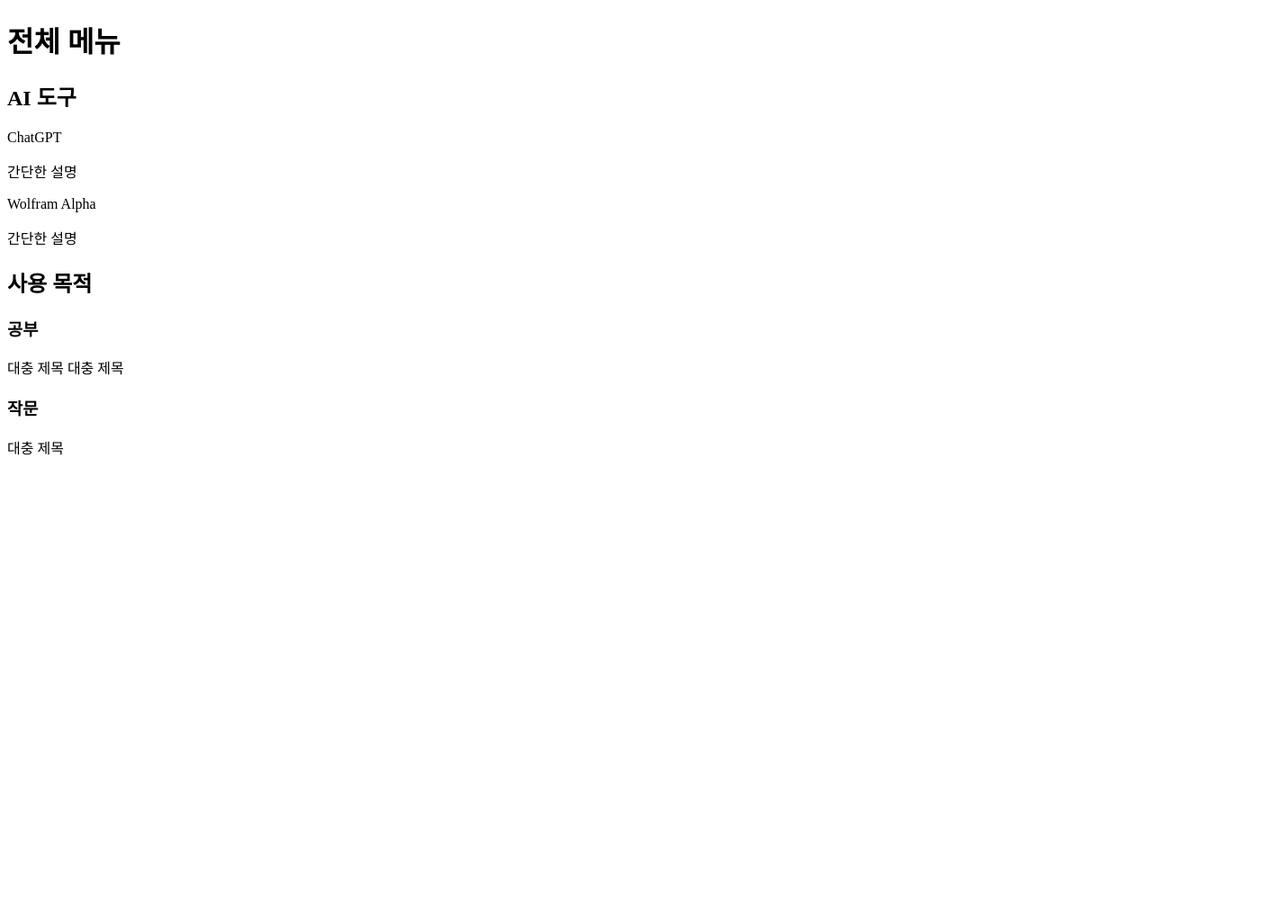
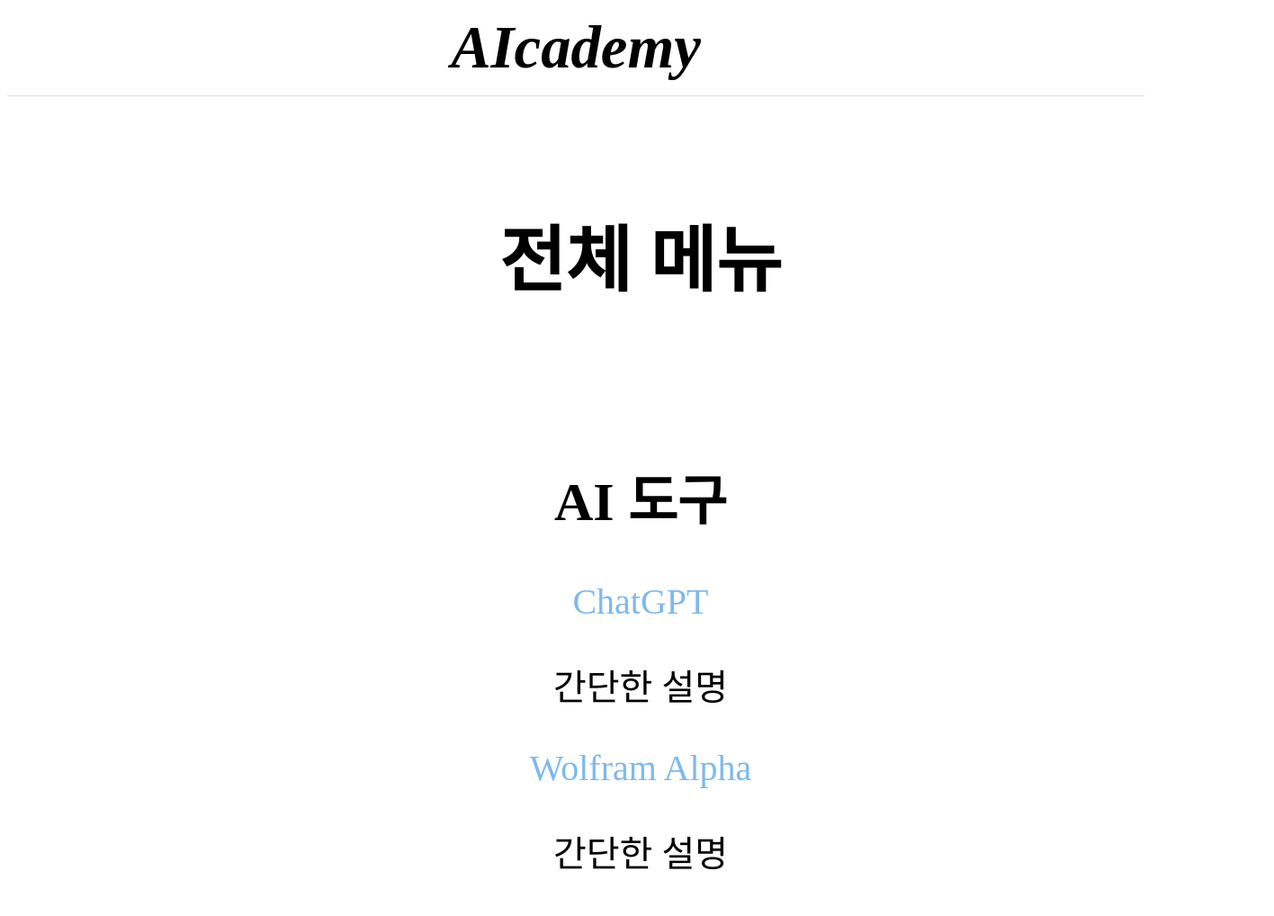
Before and after one commit to lsw3014/AIcademy, a plain HTML site: page menu.html in a window 1280 px wide. Shown: the whole page at 90% size, 1416 px wide, since content can reach past the window. Before the commit the page ends 800 px from the top, so only its background shows below. Drawn offline with Linux system fonts and the light colour scheme.

Commit message:
Add files via upload

```diff
--- a/document.css
+++ b/document.css
@@ -14,6 +14,7 @@ a{
   width:100%;
   margin:0 auto;
   border:1px solid #e1e1e1;
+  background-color: #faf8ed;
 }
 .head{
   width:100%;
--- a/menu.html
+++ b/menu.html
@@ -7,18 +7,31 @@
   </head>
 
   <body>
+    <div class="head">
+      <div class="logo"><a href="index.html">AIcademy</a></div>
+    </div>
+    <div class="body">
+      <div class="content">
         <h1>전체 메뉴</h1>
+      </div>
+      <div class="content">
         <h2>AI 도구</h2>
         <a href="gpt/gpt_1.html">ChatGPT</a>
         <p>간단한 설명</p>
         <a href="wolfram/wolfram_1.html">Wolfram Alpha</a>
         <p>간단한 설명</p>
-
+      </div>
+      <div class="content">
         <h2>사용 목적</h2>
         <h3>공부</h3>
         <a href="gpt/gpt_3.html">대충 제목</a>
         <a href="wolfram_2.html">대충 제목</a>
         <h3>작문</h3>
         <a href="gpt/gpt_4.html">대충 제목</a>
+      </div>
+    </div>
+
+
+
   </body>
 </html>
--- a/style.css
+++ b/style.css
@@ -1,4 +1,44 @@
-a{
+.head{
+  width:100%;
+  height:10%;
+  border-bottom:1px solid #e1e1e1;
+  position:relative;
+}
+.logo{
+  text-align:center;
+  font-size:50pt;
+  font-style:italic;
+  font-weight:800;
+  margin-top: 15px;
+  margin-bottom: 15px;
+}
+.logo a{
   text-decoration: none;
   color: black;
 }
+.body{
+  height:100%;
+  width: 100%;
+  /*position:relative;*/
+  position: absolute;
+  /*overflow:hidden;*/
+  display:flex;
+  flex-direction:column;
+  overflow-y:scroll;
+  padding: 5%;
+  text-align: center;
+}
+.body a{
+  text-decoration: none;
+  color: #7eb9ed;
+}
+.content{
+  height:100%;
+  width: 90%;
+  margin: auto;
+  font-size:30pt;
+  display:flex;
+  flex-direction:column;
+  align-items:center;
+  margin-bottom: 5%;
+}
```
Also changed, not shown: index.html (+11 -4 lines). Lines whose indentation alone changed are shown as unchanged.
